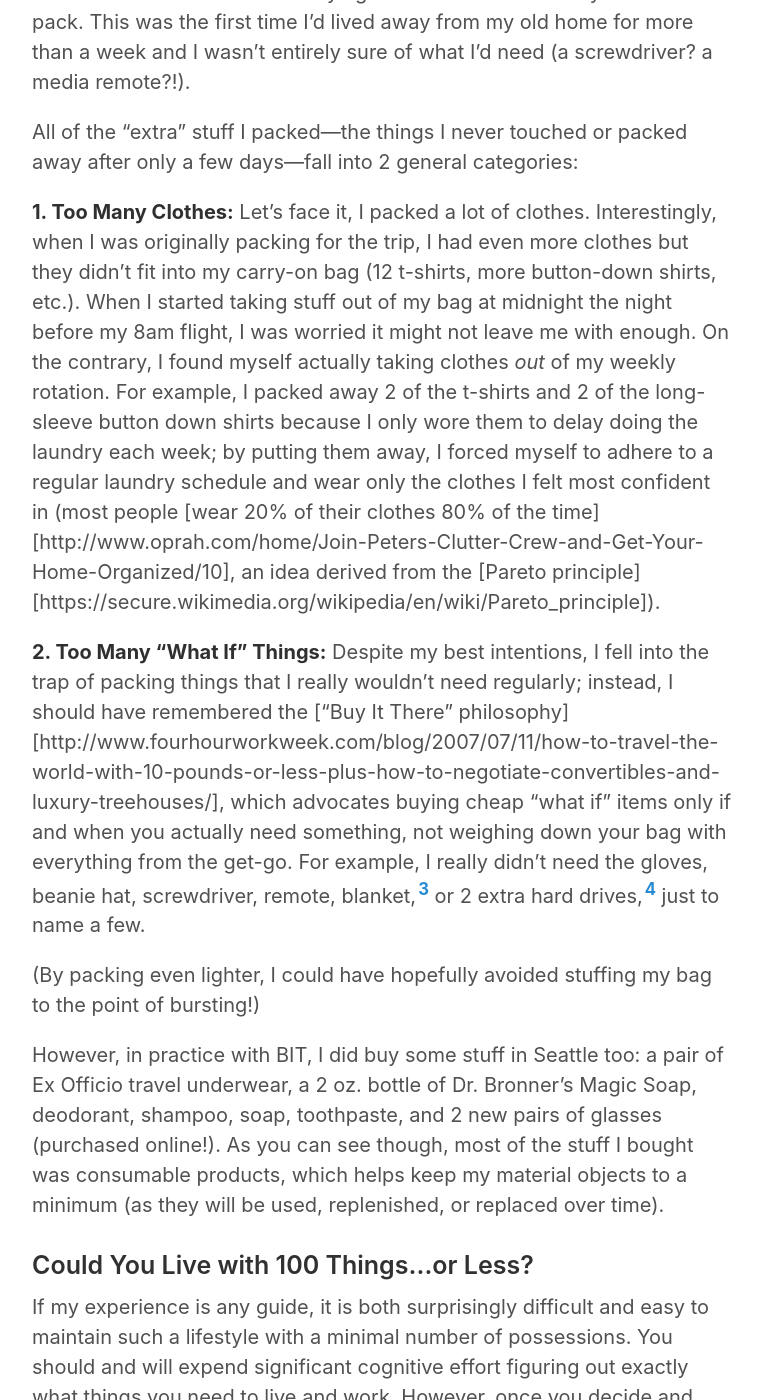
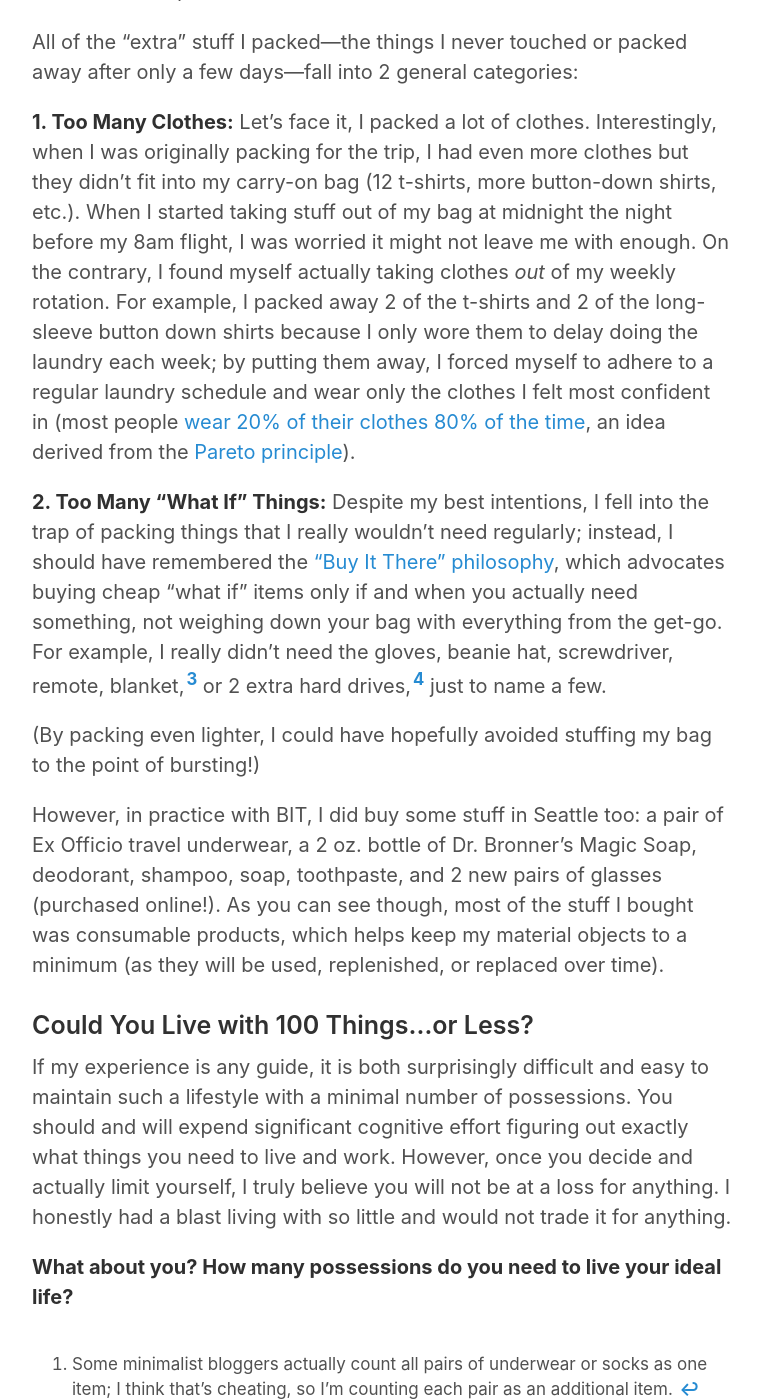
Before and after one commit to rkudeshi/rkudeshi.github.io, a Jekyll site: the page built from _posts/2011-02-22-75-things-accurate.md, in a window 1280 px wide and 1400 px high, scrolled down 3966 px. Shown: the whole window, without its empty margins (258-1020 px from the left). Built offline with Jekyll 4.4.1, drawn with Linux system fonts in a browser that asks for light colours; some of the changed text lies outside the part shown.

Commit message:
Update MD posts

```diff
--- a/_posts/2011-02-22-75-things-accurate.md
+++ b/_posts/2011-02-22-75-things-accurate.md
@@ -23,9 +23,9 @@
 
 Sound impossible? Perhaps to some people. But ever since I started pursuing a clutter-free life in early 2009, this has actually been a dream of mine: needing so few things to live and work that I could pack everything into one bag and travel wherever my heart desired.
 
-I’m not the only one crazy enough to attempt this: in 2008, Dave Bruno started the [100 items challenge][http://guynameddave.com/about-the-100-thing-challenge/]. The idea to permanently live with so few items was radical at the time, but many minimalist bloggers have since followed the same trailblazing path in recent years.
+I’m not the only one crazy enough to attempt this: in 2008, Dave Bruno started the [100 items challenge](http://guynameddave.com/about-the-100-thing-challenge/). The idea to permanently live with so few items was radical at the time, but many minimalist bloggers have since followed the same trailblazing path in recent years.
 
-But while I’ve been slowly decluttering ever since I discovered [Unclutterer][http://www.unclutterer.com] and [Zen Habits][http://zenhabits.net], I knew I needed to do something radical to really jump-start myself on the path to minimalism. So last year, I called up my good friend [Dan Tran][http://twitter.com/probablydan] and asked him if he wanted some company this year. He graciously welcomed me and so I found myself on a plane to Seattle only days after graduating from college.
+But while I’ve been slowly decluttering ever since I discovered [Unclutterer](http://www.unclutterer.com) and [Zen Habits](http://zenhabits.net), I knew I needed to do something radical to really jump-start myself on the path to minimalism. So last year, I called up my good friend [Dan Tran](http://twitter.com/probablydan) and asked him if he wanted some company this year. He graciously welcomed me and so I found myself on a plane to Seattle only days after graduating from college.
 
 Now, I feel like my decision has been vindicated. I haven’t been at a loss for anything while staying in Seattle; in fact, I actually put a bunch of stuff I wasn’t using back in my bag after only a week.
 
@@ -89,9 +89,9 @@
 
 All of the “extra” stuff I packed—the things I never touched or packed away after only a few days—fall into 2 general categories:
 
-**1. Too Many Clothes:** Let’s face it, I packed a lot of clothes. Interestingly, when I was originally packing for the trip, I had even more clothes but they didn’t fit into my carry-on bag (12 t-shirts, more button-down shirts, etc.). When I started taking stuff out of my bag at midnight the night before my 8am flight, I was worried it might not leave me with enough. On the contrary, I found myself actually taking clothes *out* of my weekly rotation. For example, I packed away 2 of the t-shirts and 2 of the long-sleeve button down shirts because I only wore them to delay doing the laundry each week; by putting them away, I forced myself to adhere to a regular laundry schedule and wear only the clothes I felt most confident in (most people [wear 20% of their clothes 80% of the time][http://www.oprah.com/home/Join-Peters-Clutter-Crew-and-Get-Your-Home-Organized/10], an idea derived from the [Pareto principle][https://secure.wikimedia.org/wikipedia/en/wiki/Pareto_principle]).
+**1. Too Many Clothes:** Let’s face it, I packed a lot of clothes. Interestingly, when I was originally packing for the trip, I had even more clothes but they didn’t fit into my carry-on bag (12 t-shirts, more button-down shirts, etc.). When I started taking stuff out of my bag at midnight the night before my 8am flight, I was worried it might not leave me with enough. On the contrary, I found myself actually taking clothes *out* of my weekly rotation. For example, I packed away 2 of the t-shirts and 2 of the long-sleeve button down shirts because I only wore them to delay doing the laundry each week; by putting them away, I forced myself to adhere to a regular laundry schedule and wear only the clothes I felt most confident in (most people [wear 20% of their clothes 80% of the time](http://www.oprah.com/home/Join-Peters-Clutter-Crew-and-Get-Your-Home-Organized/10), an idea derived from the [Pareto principle](https://secure.wikimedia.org/wikipedia/en/wiki/Pareto_principle)).
 
-**2. Too Many “What If” Things:** Despite my best intentions, I fell into the trap of packing things that I really wouldn’t need regularly; instead, I should have remembered the [“Buy It There” philosophy][http://www.fourhourworkweek.com/blog/2007/07/11/how-to-travel-the-world-with-10-pounds-or-less-plus-how-to-negotiate-convertibles-and-luxury-treehouses/], which advocates buying cheap “what if” items only if and when you actually need something, not weighing down your bag with everything from the get-go. For example, I really didn’t need the gloves, beanie hat, screwdriver, remote, blanket,[^3] or 2 extra hard drives,[^4] just to name a few.
+**2. Too Many “What If” Things:** Despite my best intentions, I fell into the trap of packing things that I really wouldn’t need regularly; instead, I should have remembered the [“Buy It There” philosophy](http://www.fourhourworkweek.com/blog/2007/07/11/how-to-travel-the-world-with-10-pounds-or-less-plus-how-to-negotiate-convertibles-and-luxury-treehouses/), which advocates buying cheap “what if” items only if and when you actually need something, not weighing down your bag with everything from the get-go. For example, I really didn’t need the gloves, beanie hat, screwdriver, remote, blanket,[^3] or 2 extra hard drives,[^4] just to name a few.
 
 (By packing even lighter, I could have hopefully avoided stuffing my bag to the point of bursting!)
 
```
